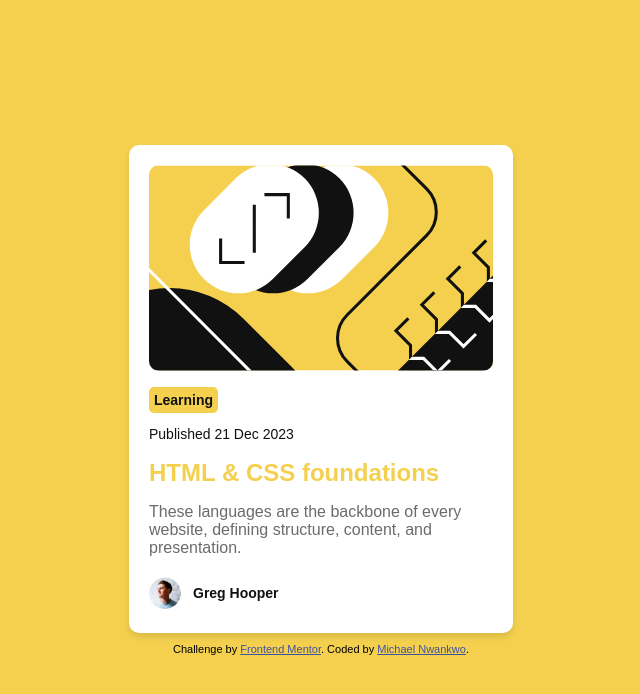
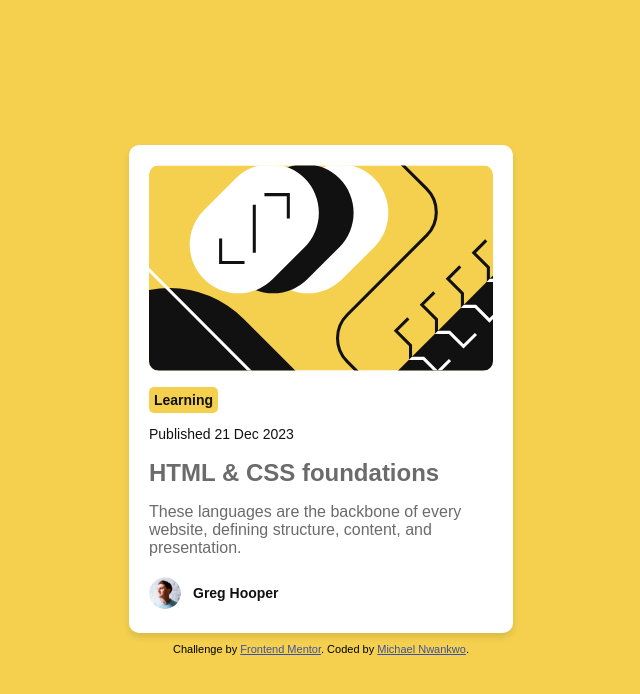
Before and after one commit to yourstrulycreator/blog-preview-card, a plain HTML site: page index.html in a window 1280 px wide. Shown: the whole page, without its empty margins (319-959 px from the left). Drawn offline with Linux system fonts and the light colour scheme.

Commit message:
changed title color

```diff
--- a/index.html
+++ b/index.html
@@ -37,7 +37,7 @@
     .preview-date { margin-top: 16px; }
     .preview-date span { color: var(--gray-950); font-size: 14px; letter-spacing: 0px; font-weight: 500; }
     .preview-title { margin-top: 16px; }
-    .preview-title span { color: var(--yellow); font-size: 24px; letter-spacing: 0px; font-weight: 700; letter-spacing: 0px; }
+    .preview-title span { color: var(--gray-500); font-size: 24px; letter-spacing: 0px; font-weight: 700; letter-spacing: 0px; }
     .preview-content { margin-top: 16px; }
     .preview-content span { color: var(--gray-500); font-size: 16px; letter-spacing: 0px; font-weight: 500; }
     .preview-author { display: inline-flex; margin-top: 20px; justify-content: center; align-items: center; text-align: center; }
```
